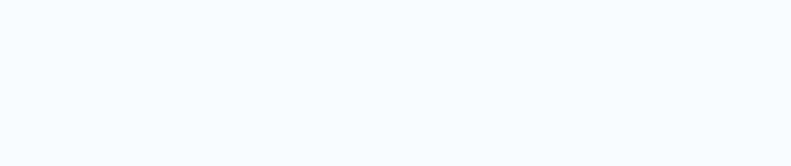
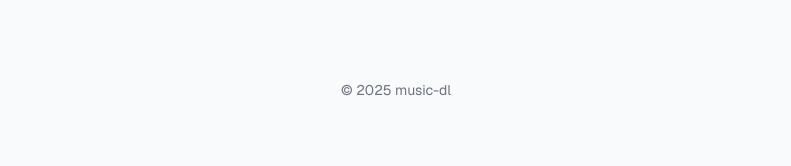
Before and after one commit to taimaruzen/music-dl, a Next.js app: page / in a window 1280 px wide. Shown: the top 166 px of the page, without its empty margins (244-1035 px from the left). Built offline with nearby package versions, Linux system fonts and the light colour scheme.

Commit message:
Remove default Next.js content

```diff
--- a/pages/index.tsx
+++ b/pages/index.tsx
@@ -195,6 +195,7 @@ export default function Home() {
             Go to nextjs.org →
           </a>
         </footer>
+        <footer className="text-center text-sm text-gray-500 py-4">© 2025 music-dl</footer>
       </div>
     </>
   );
```
